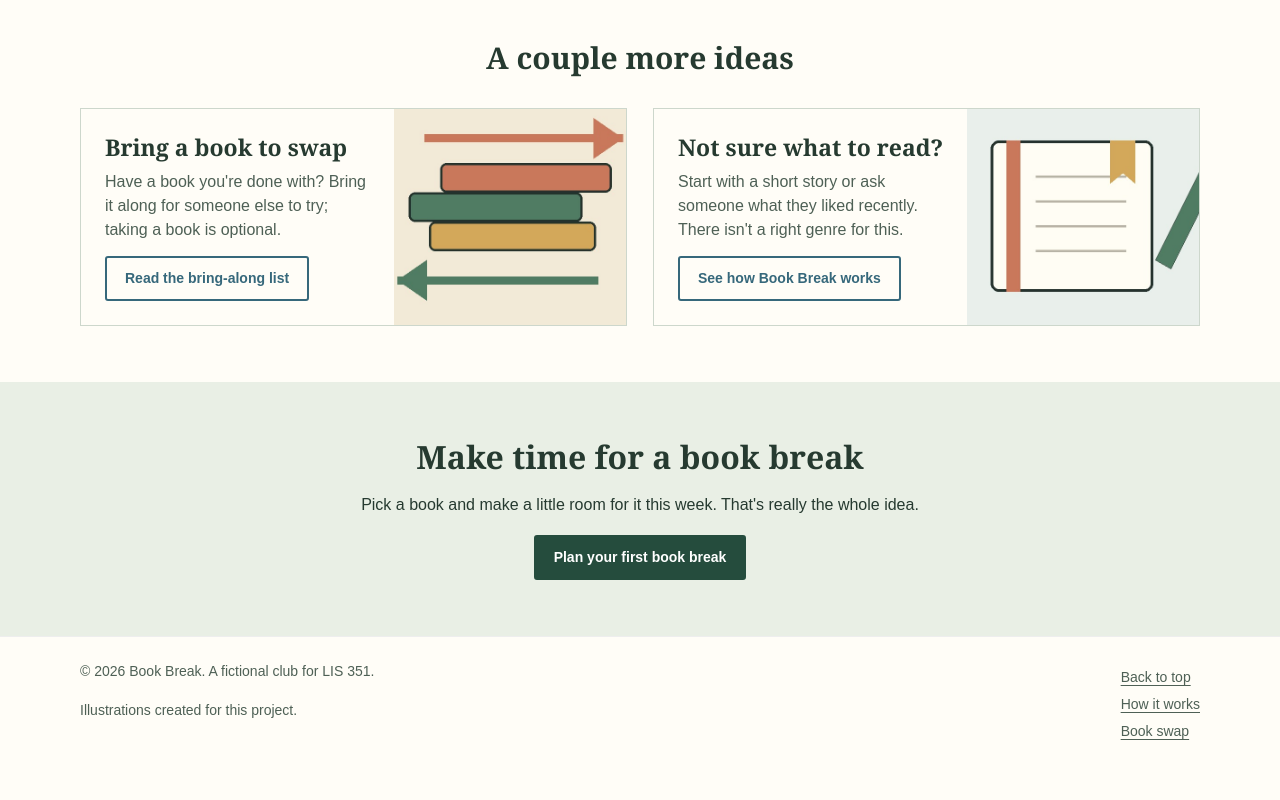
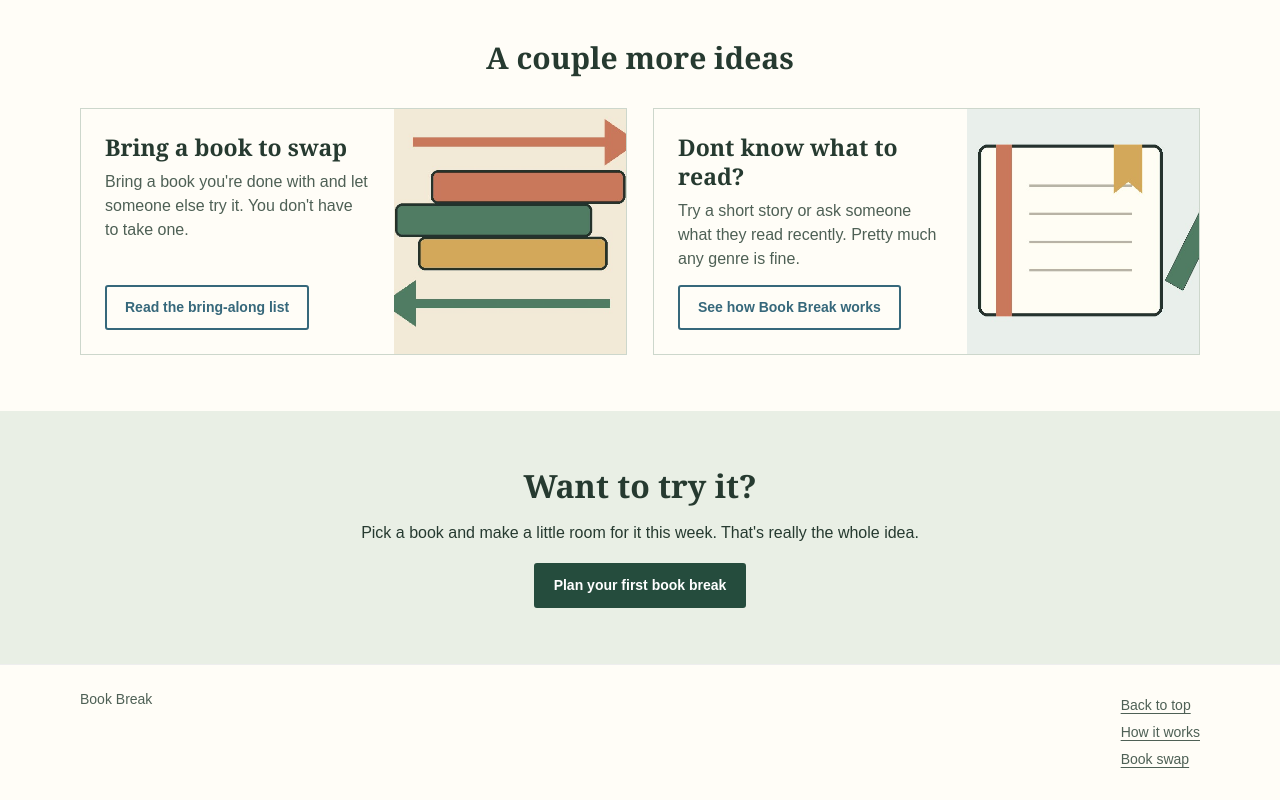
Before and after one commit to ripper-313/book-break, a plain HTML site: page index.html in a window 1280 px wide. Shown: the part 1307-2107 px from the top of the page. Before the commit the page ends 2079 px from the top, so only its background shows below. Drawn offline with Linux system fonts and the light colour scheme.

Commit message:
Simplify the footer and reading club text

```diff
--- a/index.html
+++ b/index.html
@@ -50,7 +50,7 @@
                 <div class="feature">
                     <img class="icon" src="images/chat-icon.svg" alt="" width="48" height="48">
                     <h3>Something new to read</h3>
-                    <p>Ask what someone else brought or share a quick recommendation. Nobody needs a whole book review.</p>
+                    <p>Ask what someone else brought or share a quick reccomendation. Doesn't have to be a whole book review.</p>
                 </div>
             </div>
         </section>
@@ -79,7 +79,7 @@
                 <article class="card" id="book-swap">
                     <div class="card-text">
                         <h3>Bring a book to swap</h3>
-                        <p>Have a book you're done with? Bring it along for someone else to try; taking a book is optional.</p>
+                        <p>Bring a book you're done with and let someone else try it. You don't have to take one.</p>
                         <p><a class="btn btn-outline" href="#what-to-bring">Read the bring-along list</a></p>
                     </div>
                     <div class="card-image img-a" role="img"
@@ -88,8 +88,8 @@
 
                 <article class="card" id="reading-list">
                     <div class="card-text">
-                        <h3>Not sure what to read?</h3>
-                        <p>Start with a short story or ask someone what they liked recently. There isn't a right genre for this.</p>
+                        <h3>Dont know what to read?</h3>
+                        <p>Try a short story or ask someone what they read recently. Pretty much any genre is fine.</p>
                         <p><a class="btn btn-outline" href="#features">See how Book Break works</a></p>
                     </div>
                     <div class="card-image img-b" role="img"
@@ -100,7 +100,7 @@
 
         <section class="cta" id="get-started">
             <div class="container cta-inner">
-                <h2>Make time for a book break</h2>
+                <h2>Want to try it?</h2>
                 <p>Pick a book and make a little room for it this week. That's really the whole idea.</p>
                 <p><a class="btn btn-dark" href="#what-to-bring">Plan your first book break</a></p>
             </div>
@@ -110,8 +110,7 @@
     <footer class="site-footer">
         <div class="container footer-inner">
             <div class="footer-left">
-                <p>&copy; 2026 Book Break. A fictional club for LIS 351.</p>
-                <p>Illustrations created for this project.</p>
+                <p>Book Break</p>
             </div>
             <nav class="footer-cols" aria-label="Footer navigation">
                 <ul class="footer-col">
```
